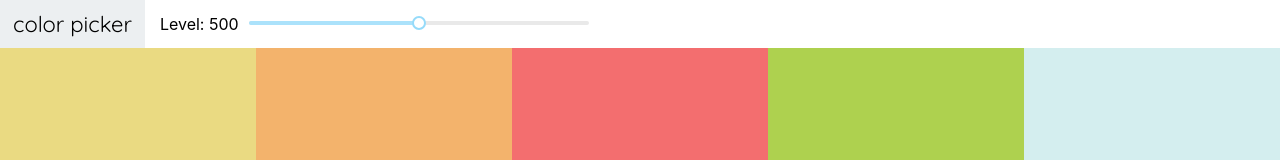
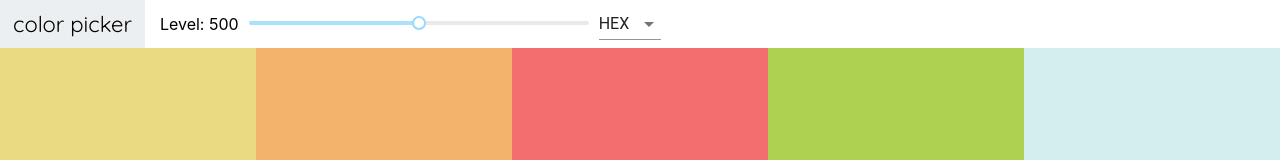
Before and after one commit to ElyTgy/colors, a React (Create React App) app: page / in a window 1280 px wide. Shown: the top 160 px of the page. Built offline with nearby package versions, Linux system fonts and the light colour scheme.

Commit message:
Add Select and Menu from MUI

```diff
--- a/package.json
+++ b/package.json
@@ -3,6 +3,9 @@
   "version": "0.1.0",
   "private": true,
   "dependencies": {
+    "@material-ui/core": "^3.9.3",
+    "@material-ui/icons": "^3.0.2",
+    "@material-ui/styles": "^3.0.0-alpha.10",
     "@testing-library/jest-dom": "^5.16.1",
     "@testing-library/react": "^12.1.2",
     "@testing-library/user-event": "^13.5.0",
--- a/public/index.html
+++ b/public/index.html
@@ -28,7 +28,7 @@
 <link rel="preconnect" href="https://fonts.gstatic.com" crossorigin>
 <link href="https://fonts.googleapis.com/css2?family=Amatic+SC:wght@400;700&family=Montserrat&family=Quicksand:wght@300;400;500&display=swap" rel="stylesheet">
   </head>
-  <body style="overflow:hidden font-family:'Quicksand', sans-serif">
+  <body style="overflow:hidden">
     <noscript>You need to enable JavaScript to run this app.</noscript>
     <div id="root"></div>
     <!--
--- a/src/Navbar.js
+++ b/src/Navbar.js
@@ -1,9 +1,22 @@
 import React, {Component} from "react";
+import Select from '@material-ui/core/Select';
+import MenuItem from '@material-ui/core/MenuItem';
 import Slider, { Range } from 'rc-slider';
 import 'rc-slider/assets/index.css';
 import "./Navbar.css"
 
 class Navbar extends Component{
+    constructor(props){
+        super(props);
+        this.state = {format:this.props.format};
+        this.handleChange = this.handleChange.bind(this);
+    }
+
+    handleChange(e){
+        this.setState({format:e.target.value})
+        this.props.handleChange(e.target.value);
+    }
+
     render(){
         return (
             <header className="Navbar">
@@ -16,6 +29,13 @@ class Navbar extends Component{
                         <Slider defaultValue={this.props.level} step={100} min={100} max={900} onAfterChange={this.props.changeLevel}/>
                     </div>
                 </div>
+                <div className="select-container">
+                    <Select value={this.state.format} onChange={this.handleChange}>
+                        <MenuItem value="hex">HEX</MenuItem>
+                        <MenuItem value="rgb">RGB</MenuItem>
+                        <MenuItem value="rgba">RGBA</MenuItem>
+                    </Select>
+                </div>
             </header>
         )
     }
--- a/src/Palette.js
+++ b/src/Palette.js
@@ -7,19 +7,24 @@ import "./Palette.css"
 export default class Palette extends Component {
     constructor(props){
         super(props)
-        this.state = {level:500};
+        this.state = {level:500, format:"hex"};
         this.changeLevel = this.changeLevel.bind(this);
+        this.handleChange = this.handleChange.bind(this);
     }
 
     changeLevel(level){
         this.setState({level});
     }
 
+    handleChange(format){
+        this.setState({format:format});
+    }
+
     render() {
-        let colorBoxes = this.props.colors[this.state.level].map(colorobj=> <ColorBox color={colorobj.hex} name={colorobj.name}/>)
+        let colorBoxes = this.props.colors[this.state.level].map(colorobj=> <ColorBox color={colorobj[this.state.format]} name={colorobj.name}/>)
         return (
             <div className="palette">
-                <Navbar level={this.state.level} changeLevel={this.changeLevel}/>
+                <Navbar handleChange={this.handleChange} format={this.state.format} level={this.state.level} changeLevel={this.changeLevel}/>
                 <div className="palette-colors">{colorBoxes}</div>
             </div>
         )
--- a/src/colorHelpers.js
+++ b/src/colorHelpers.js
@@ -21,7 +21,7 @@ function generatePalette(starterPalette) {
         rgb: chroma(scale[i]).css(),
         rgba: chroma(scale[i])
           .css()
-          .replace("rgba", "rgba")
+          .replace("rgb", "rgba")
           .replace(")", ",1.0)")
       });
     }
```
Also changed, not shown: 1 other file (tests, documents, lock files or other folders).
